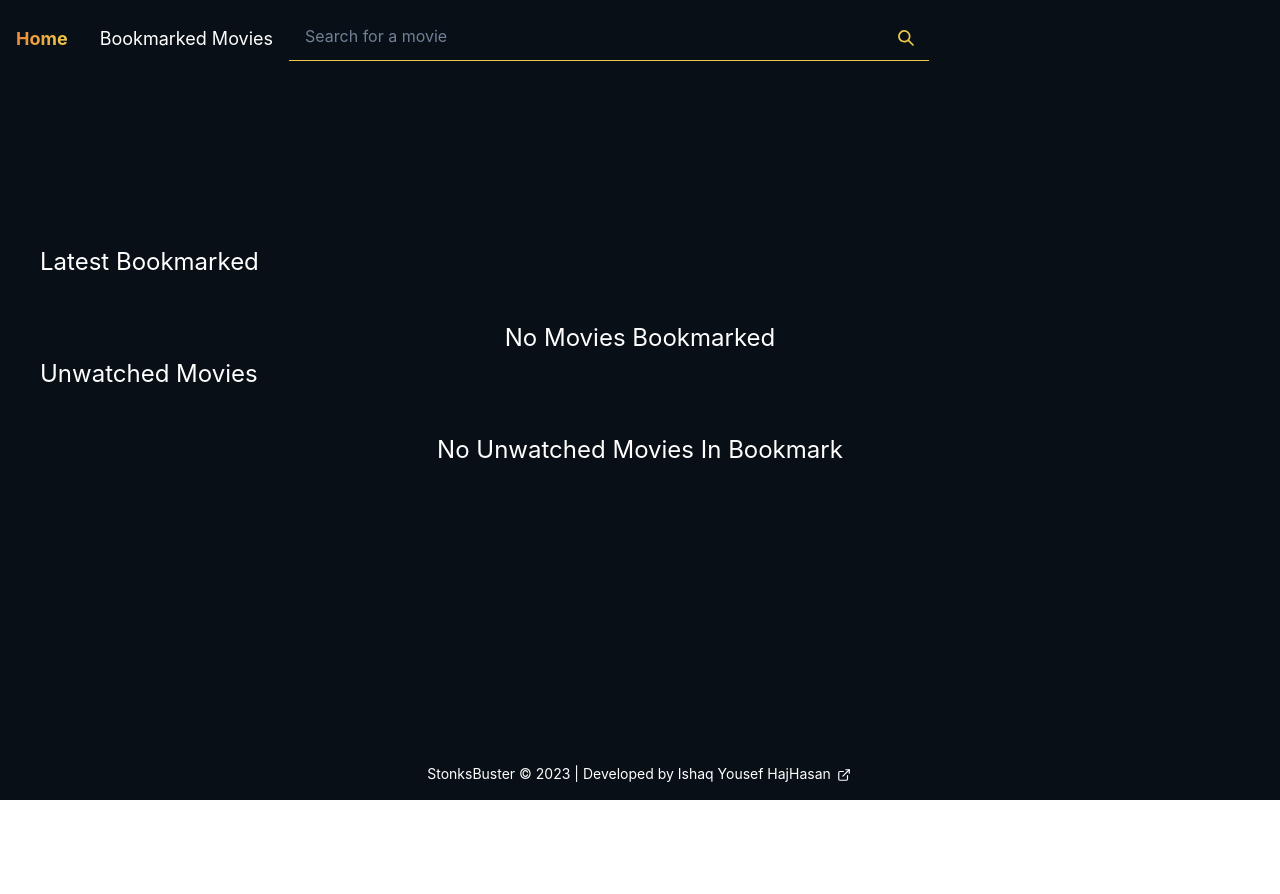
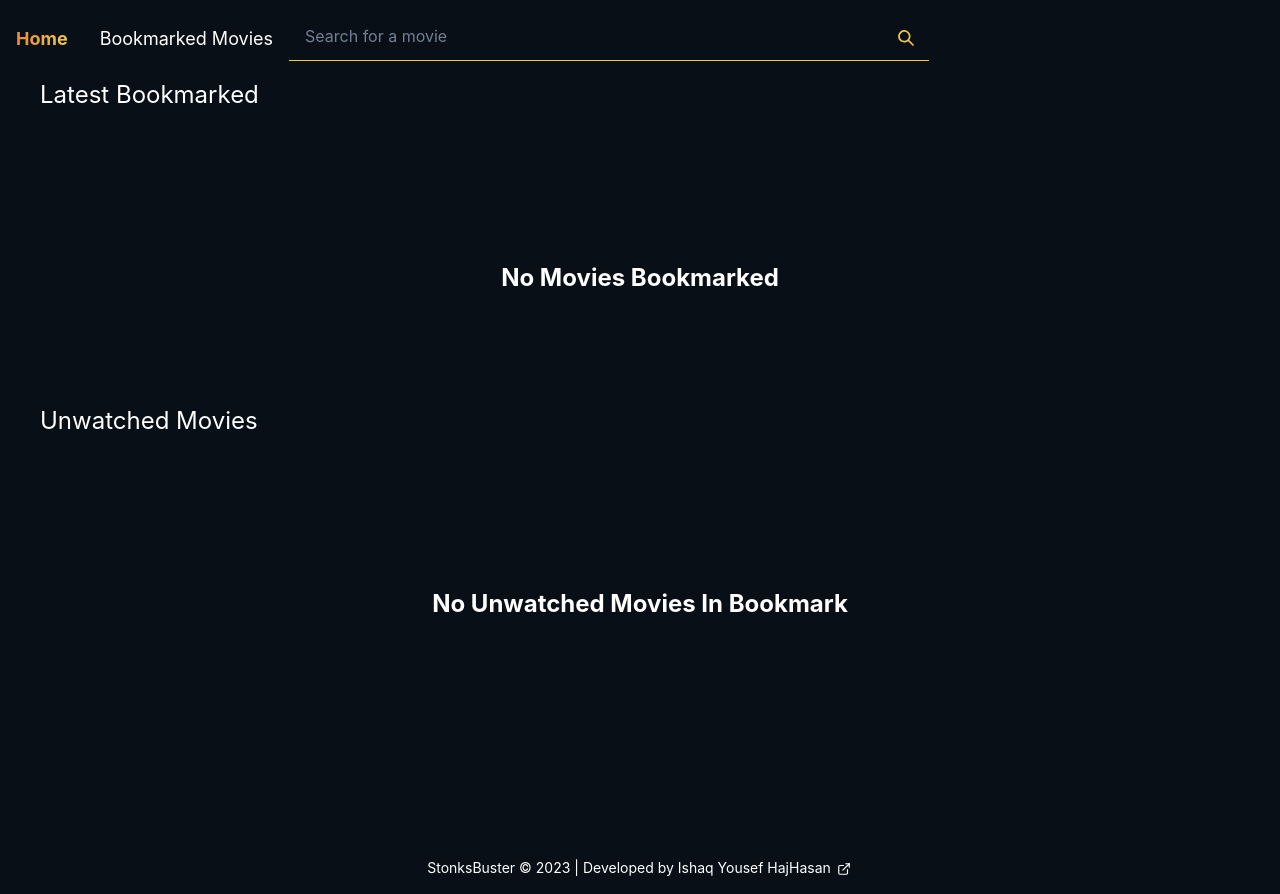
Before and after one commit to iyhasan/Stonks-Tech-Challenge, a Next.js app: page / in a window 1280 px wide. Before the commit the page ends 800 px from the top, so only its background shows below. Built offline with nearby package versions, Linux system fonts and the light colour scheme.

Commit message:
fix some styling in Bookmarks and Main pages

```diff
--- a/src/components/movie-carousel.tsx
+++ b/src/components/movie-carousel.tsx
@@ -36,8 +36,8 @@ const MovieCardCarousel = ({ movieList, emptyMessage }: MovieCardCarouselProps)
 
     if (!movieList.length) {
         return (
-            <Center>
-                <Text fontSize="2xl">{emptyMessage}</Text>
+            <Center minHeight="250px">
+                <Text fontSize="2xl" as="b">{emptyMessage}</Text>
             </Center>
         )
     }
```
Also changed, not shown: src/pages/bookmark-overview.tsx (+12 -1 lines).
